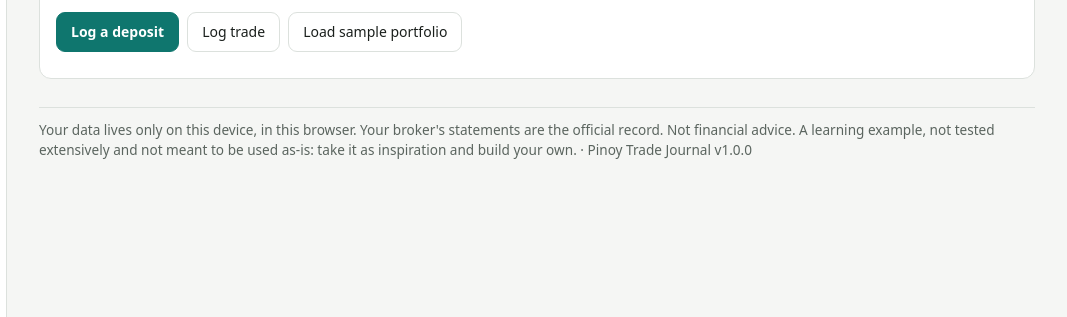
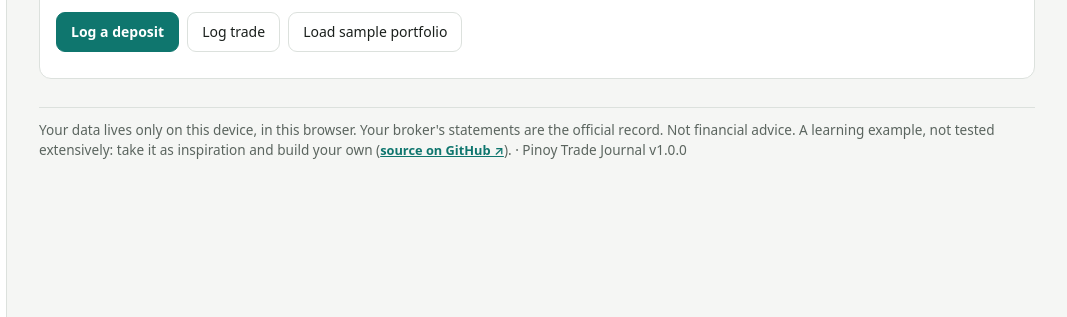
Before and after one commit to kuyajon/pse-trade-journal, a plain HTML site: page index.html in a window 1280 px wide. Shown: the part 296-613 px from the top of the page, 213-1280 px from the left. Drawn offline with Linux system fonts and the light colour scheme.

Commit message:
Footer: link to source on GitHub, shorten disclaimer; SPEC
Co-Authored-By: Claude Sonnet 5.5 <noreply@anthropic.com>

```diff
--- a/index.html
+++ b/index.html
@@ -1018,7 +1018,7 @@ function banners() {
   return h;
 }
 function footer() {
-  return `<footer>Your data lives only on this device, in this browser. Your broker's statements are the official record. Not financial advice. A learning example, not tested extensively and not meant to be used as-is: take it as inspiration and build your own. · Pinoy Trade Journal v${APP_VERSION}</footer>`;
+  return `<footer>Your data lives only on this device, in this browser. Your broker's statements are the official record. Not financial advice. A learning example, not tested extensively: take it as inspiration and build your own (<a class="ext" href="https://github.com/kuyajon/pse-trade-journal" target="_blank" rel="noopener noreferrer">source on GitHub ↗</a>). · Pinoy Trade Journal v${APP_VERSION}</footer>`;
 }
 let toastTimer;
 function toast(msg) {
```
Also changed, not shown: 1 other file.
